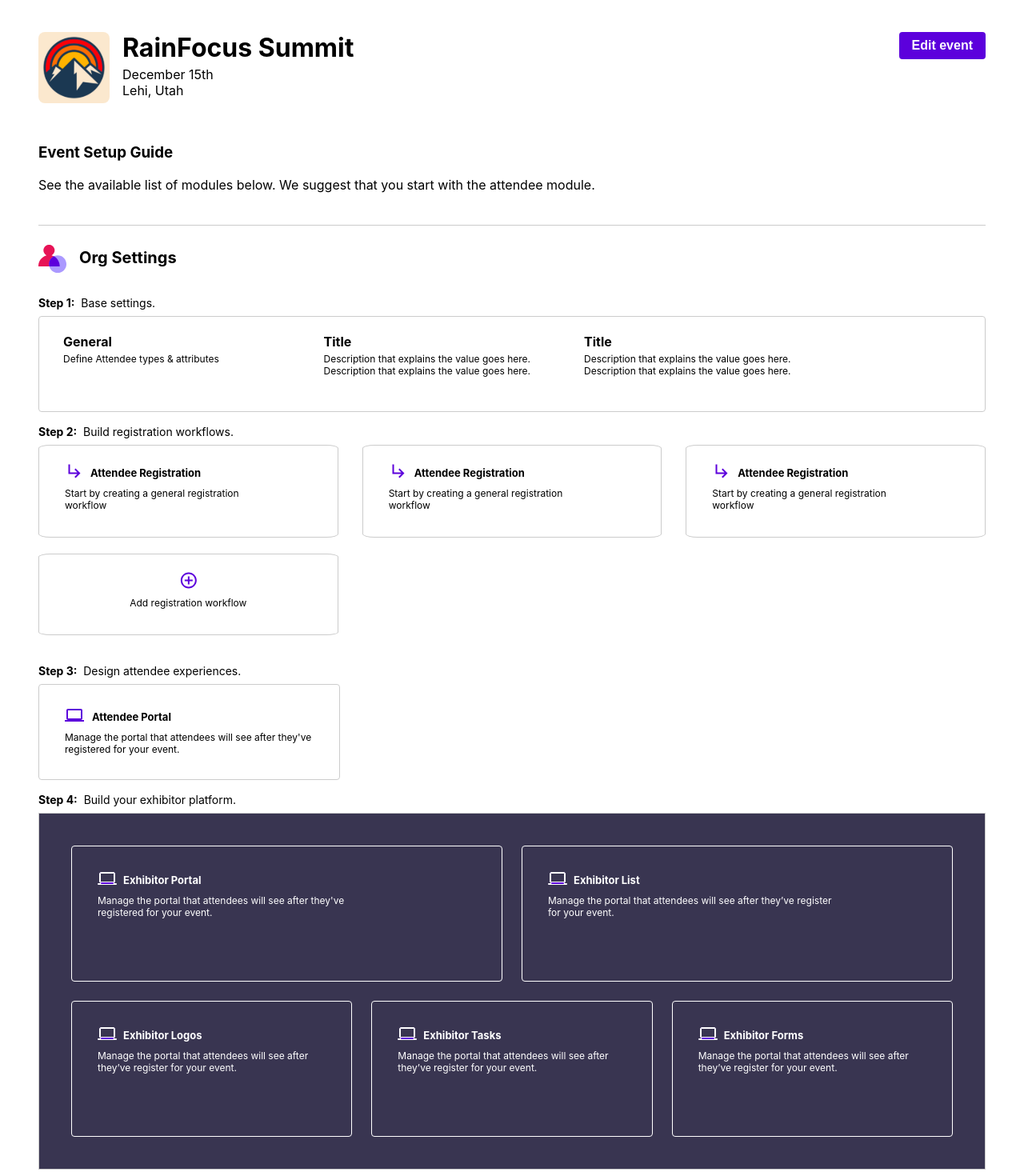
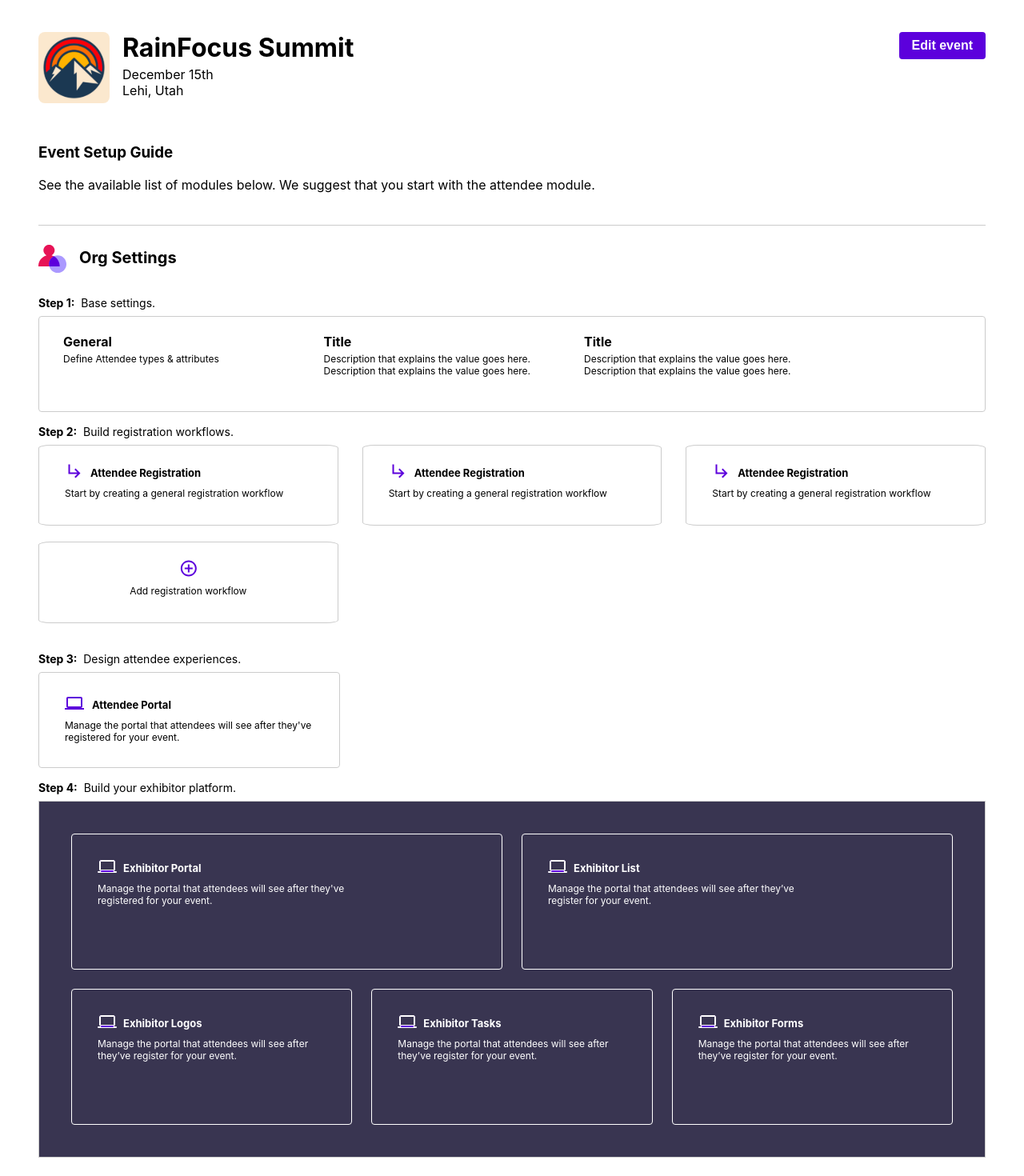
Before and after one commit to mcarpent87/mc-rf-ui, a React (Create React App) app: page / in a window 1280 px wide. Shown: the top 1470 px of the page at 80% size. Built offline with nearby package versions, Linux system fonts and the light colour scheme.

Commit message:
make some css in step 4 more concise

```diff
--- a/src/App.scss
+++ b/src/App.scss
@@ -46,6 +46,7 @@
 .step-subtext {
   text-align: left;
   font-size: 12px;
+  width: 90%;
 }
 
 .header-subtitle {
@@ -117,7 +118,6 @@
 .step-subtext-2 {
   font-size: 12px;
   text-align: left;
-  width: 85%;
 }
 
 //Step 3
@@ -185,10 +185,14 @@
   justify-content: space-between;
 }
 
-.step-subtext-4 {
+.step-subtext-4,
+.step-subtext-4-sm {
   font-size: 12px;
   text-align: left;
-  width: 75%;
+}
+
+.step-subtext-4 {
+  width: 70%;
 }
 
 @media (max-width: 768px) {
--- a/src/app/components/stepFour.js
+++ b/src/app/components/stepFour.js
@@ -57,7 +57,7 @@
                 </div>
               </div>
               <div>
-                <p className="step-subtext">
+                <p className="step-subtext-4-sm">
                   Manage the portal that attendees will see after they’ve
                   register for your event.
                 </p>
@@ -75,7 +75,7 @@
                 </div>
               </div>
               <div>
-                <p className="step-subtext">
+                <p className="step-subtext-4-sm">
                   Manage the portal that attendees will see after they’ve
                   register for your event.
                 </p>
@@ -93,7 +93,7 @@
                 </div>
               </div>
               <div>
-                <p className="step-subtext">
+                <p className="step-subtext-4-sm">
                   Manage the portal that attendees will see after they’ve
                   register for your event.
                 </p>
```
